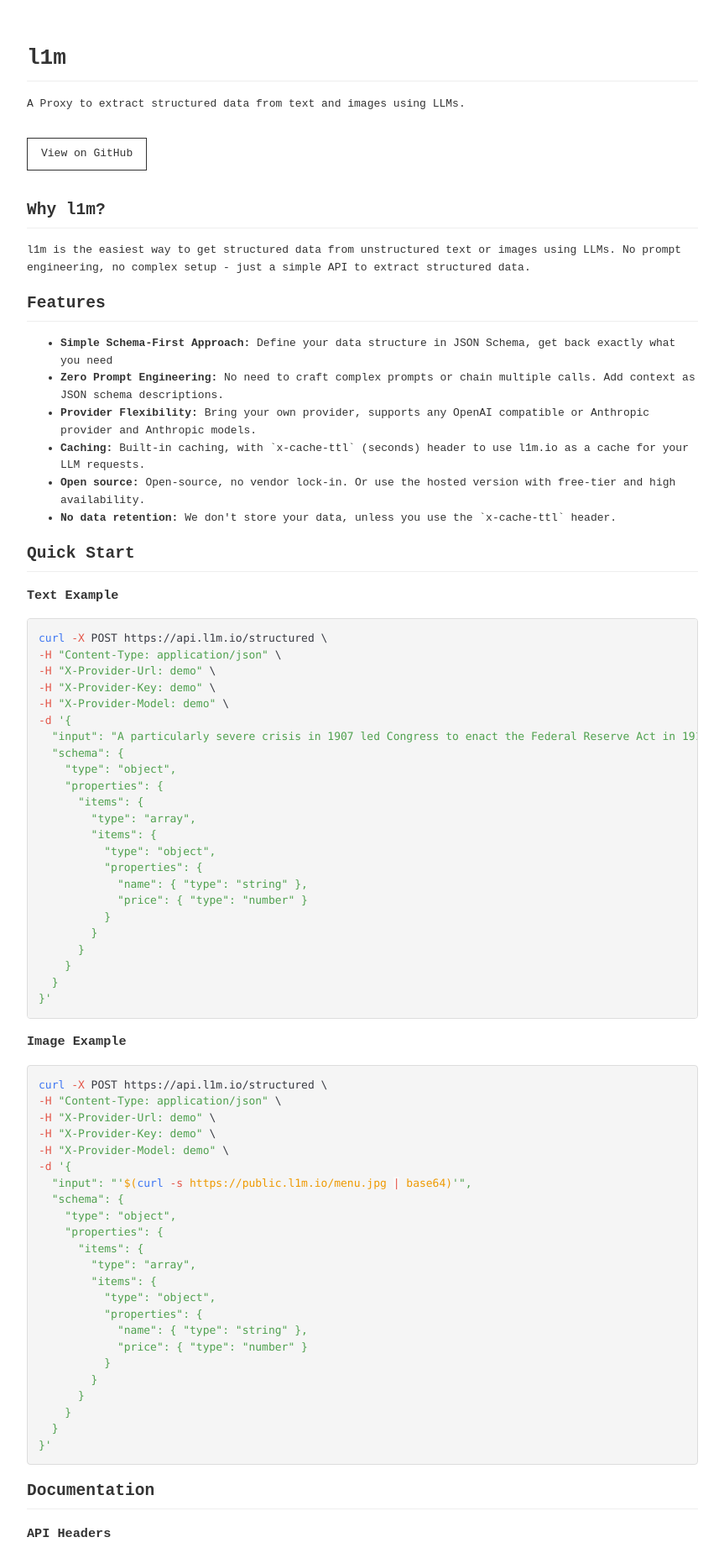
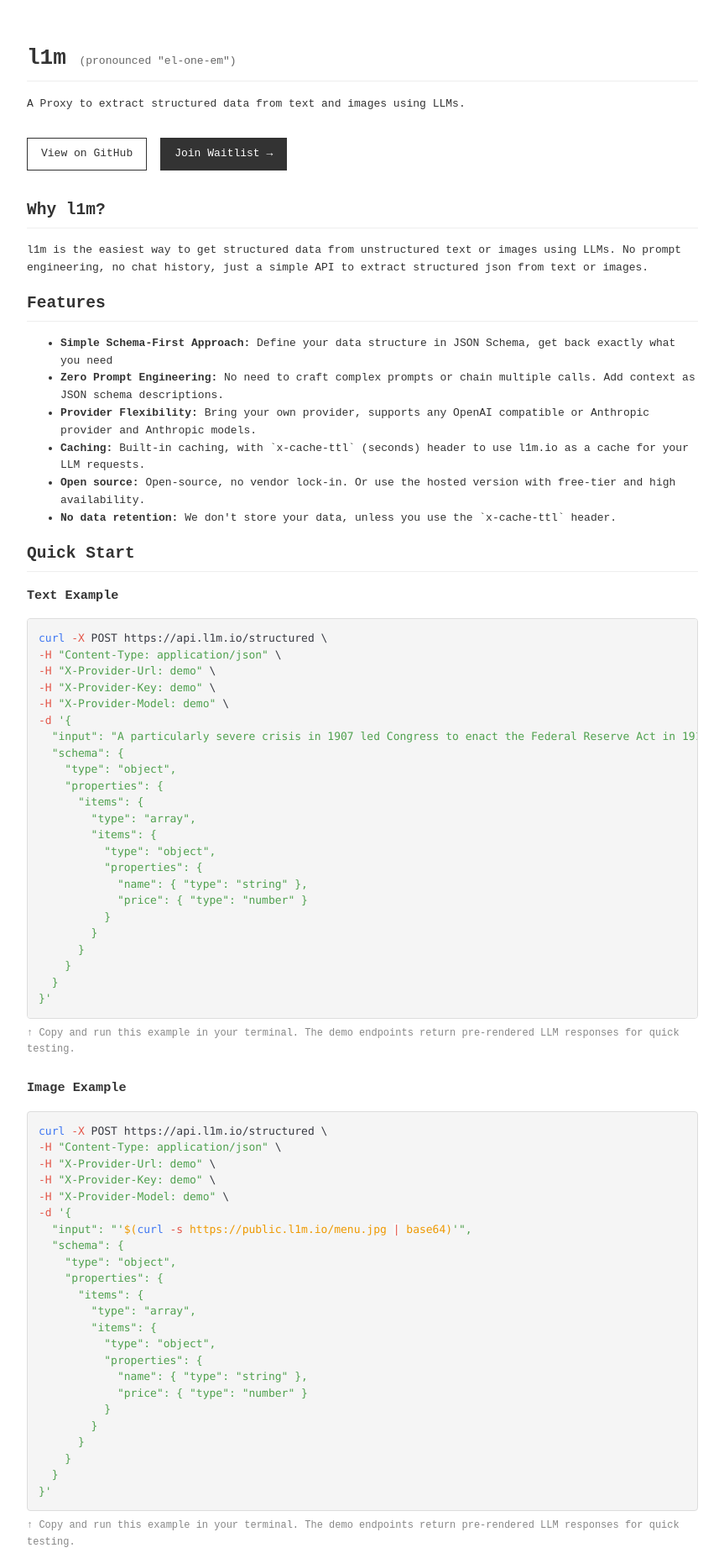
Before and after one commit to l1m-io/l1m, a plain HTML site: page home_page/index.html in a window 1280 px wide. Shown: the top 1849 px of the page at 84% size, without its empty margins (208-1071 px from the left). Drawn offline with nearby package versions, Linux system fonts and the light colour scheme.

Commit message:
feat: Enhance homepage with improved design and additional content

```diff
--- a/home_page/index.html
+++ b/home_page/index.html
@@ -1,13 +1,11 @@
 <!doctype html>
 <html lang="en">
+
 <head>
   <meta charset="UTF-8" />
   <meta name="viewport" content="width=device-width, initial-scale=1.0" />
   <title>l1m - Structured Data Extraction API</title>
-    <link
-      href="https://cdnjs.cloudflare.com/ajax/libs/prism/1.29.0/themes/prism.min.css"
-      rel="stylesheet"
-    />
+  <link href="https://cdnjs.cloudflare.com/ajax/libs/prism/1.29.0/themes/prism.min.css" rel="stylesheet" />
   <style>
     body {
       font-family: monospace;
@@ -44,7 +42,7 @@
       margin-bottom: 2rem;
     }
 
-      .github-link {
+    .header-button {
       color: #333;
       text-decoration: none;
       border: 1px solid #333;
@@ -53,9 +51,19 @@
       margin-top: 1rem;
     }
 
-      .github-link:hover {
+    .header-button:hover {
       background: #333;
       color: #fff;
+    }
+
+    .header-button.inverse {
+      background: #333;
+      color: #fff;
+    }
+
+    .header-button.inverse:hover {
+      background: #fff;
+      color: #333;
     }
 
     /* Override some Prism styles to match your design */
@@ -184,18 +192,20 @@
 
 <body>
   <div class="header">
-      <h1>l1m</h1>
+    <h1>l1m <span style="color: #666; font-size: 0.5em; font-weight: normal;">(pronounced "el-one-em")</span></h1>
     <p>A Proxy to extract structured data from text and images using LLMs.</p>
-      <a href="https://github.com/inferablehq/llm" class="github-link"
-        >View on GitHub</a
-      >
+    <div style="display: flex; gap: 1rem;">
+      <a href="https://github.com/inferablehq/llm" class="header-button">View on GitHub</a>
+      <a href="https://docs.google.com/forms/d/1R3AsXBlHjsxh3Mafz1ziji7IUDojlHeSRjpWHroBF-o/viewform" target="_blank"
+        class="header-button inverse">Join Waitlist →</a>
+    </div>
   </div>
 
   <h2>Why l1m?</h2>
   <p>
     l1m is the easiest way to get structured data from unstructured text or
-      images using LLMs. No prompt engineering, no complex setup - just a simple
-      API to extract structured data.
+    images using LLMs. No prompt engineering, no chat history, just a simple
+    API to extract structured json from text or images.
   </p>
   <h2>Features</h2>
   <ul>
@@ -251,6 +261,10 @@
     }
   }
 }'</code></pre>
+  <p style="color: #888; font-size: 12px; margin: 0.5rem 0 1.5rem;">
+    ↑ Copy and run this example in your terminal. The demo endpoints return pre-rendered LLM responses for quick
+    testing.
+  </p>
 
   <h3>Image Example</h3>
   <pre><code class="language-bash">curl -X POST https://api.l1m.io/structured \
@@ -276,6 +290,10 @@
     }
   }
 }'</code></pre>
+  <p style="color: #888; font-size: 12px; margin: 0.5rem 0 1.5rem;">
+    ↑ Copy and run this example in your terminal. The demo endpoints return pre-rendered LLM responses for quick
+    testing.
+  </p>
 
   <h2>Documentation</h2>
   <h3>API Headers</h3>
@@ -314,15 +332,11 @@
   <ul>
     <li>
       <strong>Node.js:</strong>
-        <a href="https://github.com/inferablehq/l1m/tree/main/sdk-node"
-          >Node.js SDK</a
-        >
+      <a href="https://github.com/inferablehq/l1m/tree/main/sdk-node">Node.js SDK</a>
     </li>
     <li>
       <strong>Python:</strong>
-        <a href="https://github.com/inferablehq/l1m/tree/main/sdk-python"
-          >Python SDK</a
-        >
+      <a href="https://github.com/inferablehq/l1m/tree/main/sdk-python">Python SDK</a>
     </li>
     <li>
       <strong>Go:</strong>
@@ -335,20 +349,31 @@
     <li><strong>Free Tier:</strong> First 500 requests free</li>
     <li>
       <strong>Standard:</strong>
-        <span style="text-decoration: line-through"
-          >$5 per 10,000 requests</span
-        >
-        <span style="color: #666; font-size: 12px"
-          >(free during open beta)</span
-        >
+      <span style="text-decoration: line-through">$5 per 10,000 requests</span>
+      <span style="color: #666; font-size: 12px">(free during open beta)</span>
     </li>
   </ul>
 
-    <footer style="margin-top: 4rem">
+  <!-- Add newsletter subscription form -->
+  <div class="newsletter" style="margin: 4rem 0 2rem;">
+    <h2>Stay Updated</h2>
+    <p>
+      Join our waitlist to get early access to the production release of our hosted version.
+    </p>
+    <p style="margin-top: 1rem;">
+      <a href="https://docs.google.com/forms/d/1R3AsXBlHjsxh3Mafz1ziji7IUDojlHeSRjpWHroBF-o/viewform" target="_blank"
+        style="display: inline-block; padding: 0.5rem 1rem; background: #333; color: white; text-decoration: none; border-radius: 4px; font-family: inherit;">
+        Join our waitlist →
+      </a>
+    </p>
+  </div>
+
+  <footer style="margin-top: 4rem;">
     <p>Built by <a href="https://inferable.ai">Inferable</a></p>
   </footer>
 
   <script src="https://cdnjs.cloudflare.com/ajax/libs/prism/1.29.0/components/prism-core.min.js"></script>
   <script src="https://cdnjs.cloudflare.com/ajax/libs/prism/1.29.0/plugins/autoloader/prism-autoloader.min.js"></script>
 </body>
+
 </html>
```
Lines whose indentation alone changed are shown as unchanged.
